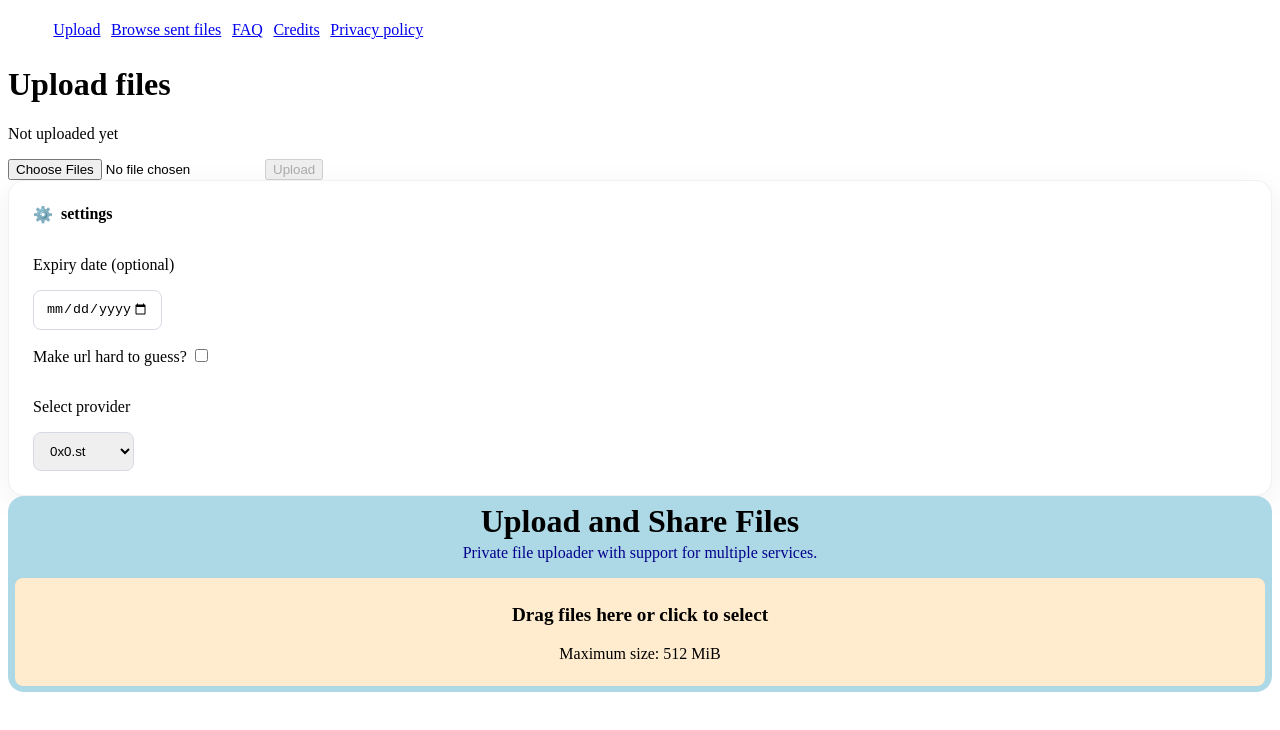
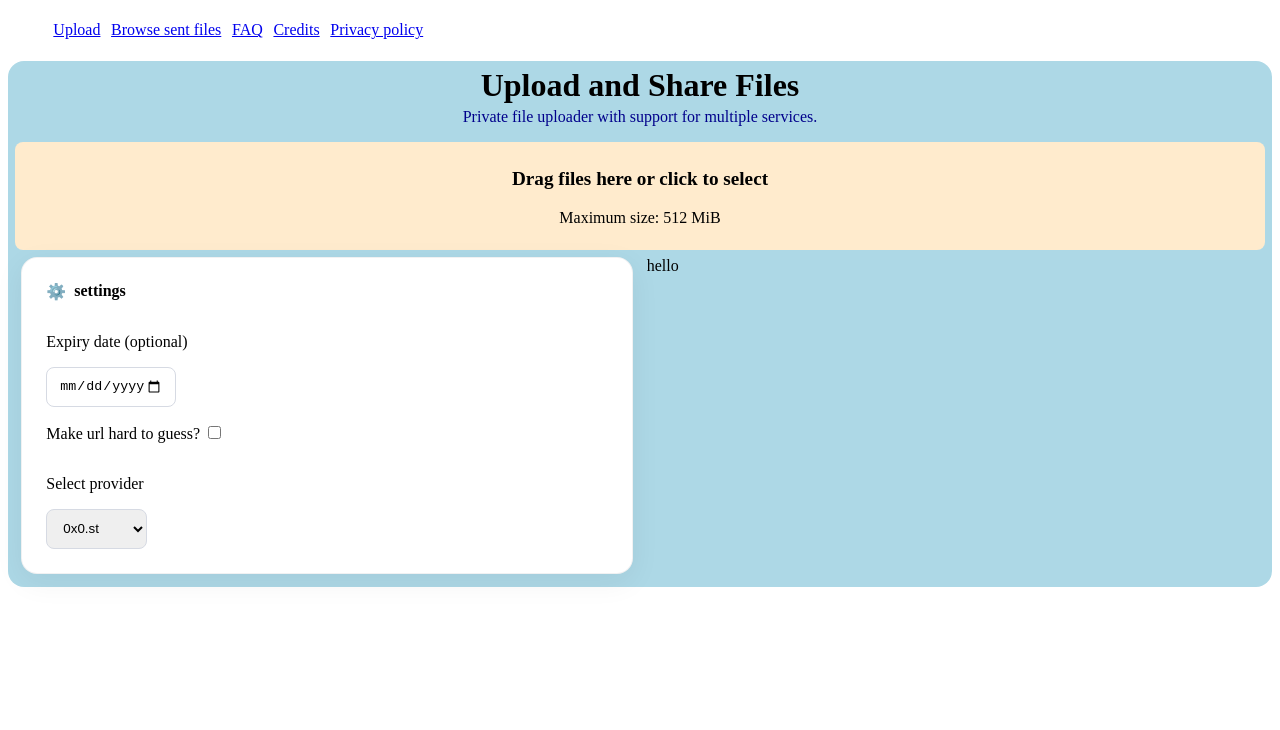
Before and after one commit to reptee/0x0-wrapper, a SvelteKit app: page / in a window 1280 px wide. Shown: the top 730 px of the page. Built offline with nearby package versions, Linux system fonts and the light colour scheme.

Commit message:
typeset skeleton for main panel

```diff
--- a/src/lib/components/FileUploadWidget.svelte
+++ b/src/lib/components/FileUploadWidget.svelte
@@ -156,11 +156,6 @@
   }
 </script>
 
-<section class={{ "has-files": previewMode }}>
-  <header class="headline">Upload and Share Files</header>
-  <p class="subheading">
-    Private file uploader with support for multiple services.
-  </p>
 <div
   role="button"
   aria-pressed={previewMode}
@@ -179,22 +174,17 @@
   }}
 >
   {#if !previewMode}
-      <!-- <CloudIcon> </CloudIcon> -->
     <p class="drag-here">Drag files here or click to select</p>
     <p class="max-size">Maximum size: {max_size} MiB</p>
-      <!-- Empty dialogue asking for dragging file or clicking to select files -->
   {:else}
-      <!-- When some files are already dragged, preview this files and allow to
-    override upload options -->
-      <!-- Should also present option to add more files -->
-      <ul
-        class="preview-list"
+    <ul class="preview-list">
+      {#each candidates as candidate, idx}
+        <li
+          class="file"
           onclick={(event) => {
             event.stopPropagation();
           }}
         >
-        {#each candidates as candidate, idx}
-          <li class="file">
           <div class="file-header">
             <button
               type="button"
@@ -208,8 +198,7 @@
             </button>
             <div class="file-meta">
               <strong>{candidate.file.name}</strong>
-                <span class="file-size">{formatBytes(candidate.file.size)}</span
-                >
+              <span class="file-size">{formatBytes(candidate.file.size)}</span>
             </div>
           </div>
           <label class="override-toggle">
@@ -264,7 +253,6 @@
     onchange={onInputChange}
   />
 </div>
-</section>
 
 <style lang="scss">
   .dropzone {
@@ -285,21 +273,8 @@
   }
 
   .drag-here,
-  .max-size,
-  .headline,
-  .subheading {
+  .max-size {
     text-align: center;
-  }
-
-  .headline {
-    font-size: 2rem;
-    font-weight: 700;
-  }
-
-  .subheading {
-    font-weight: 300;
-    color: darkblue;
-    margin-top: 3pt;
   }
 
   .drag-here {
@@ -308,12 +283,6 @@
   }
   .max-size {
     margin-top: 2pt;
-  }
-
-  section {
-    background-color: lightblue;
-    padding: 5pt;
-    border-radius: 1rem;
   }
 
   .preview-list {
@@ -376,7 +345,6 @@
     }
   }
 
-
   .override-toggle {
     display: flex;
     align-items: center;
--- /dev/null
+++ b/src/lib/components/UploadInfoPanel.svelte
@@ -0,0 +1,7 @@
+<script lang="ts">
+  import type { NullPointerProvider } from "$lib/types";
+
+  let { provider }: { provider: NullPointerProvider } = $props();
+</script>
+
+<div>hello</div>
--- a/src/routes/+page.svelte
+++ b/src/routes/+page.svelte
@@ -1,7 +1,9 @@
 <script lang="ts">
+  import { providers } from "$lib";
   import FileUploadWidget from "$lib/components/FileUploadWidget.svelte";
   import UploadConfigPanel from "$lib/components/UploadConfigPanel.svelte";
-  import type { UploadConfig } from "$lib/types";
+  import UploadInfoPanel from "$lib/components/UploadInfoPanel.svelte";
+  import type { NullPointerProvider, UploadConfig } from "$lib/types";
 
   let uploaded = $state<string | null>(null);
   let error = $state<string | null>(null);
@@ -17,6 +19,10 @@
     expires: null,
     secret: false,
   });
+
+  let provider = $derived<NullPointerProvider>(
+    providers[uploadConfig.provider],
+  );
 
   $inspect(uploadConfig);
 
@@ -58,29 +64,76 @@
   }
 </script>
 
-<h1>Upload files</h1>
+<!-- <h1>Upload files</h1> -->
+<!---->
+<!-- {#if uploaded} -->
+<!--   <p>Uploaded: {uploaded}</p> -->
+<!-- {:else if error} -->
+<!--   <p>{error}</p> -->
+<!-- {:else} -->
+<!--   <p>Not uploaded yet</p> -->
+<!-- {/if} -->
 
-{#if uploaded}
-  <p>Uploaded: {uploaded}</p>
-{:else if error}
-  <p>{error}</p>
-{:else}
-  <p>Not uploaded yet</p>
-{/if}
+<section class="main-panel">
+  <!-- <input type="file" multiple id="fileInput" bind:files /> -->
+  <!-- <button type="button" onclick={upload_files} disabled={!files}>Upload</button> -->
+  <!-- {#if files && Array.from(files).length !== 0} -->
+  <!--   <div> -->
+  <!--     <h2>Selected files</h2> -->
+  <!--     <ul> -->
+  <!--       {#each files as file} -->
+  <!--         <li>{file.name}</li> -->
+  <!--       {/each} -->
+  <!--     </ul> -->
+  <!--   </div> -->
+  <!-- {/if} -->
+  <div>
+    <header class="headline">Upload and Share Files</header>
+    <p class="subheading">
+      Private file uploader with support for multiple services.
+    </p>
+    <FileUploadWidget bind:files></FileUploadWidget>
+    <div class="panels-container">
+      <div class="flex-item">
+        <UploadConfigPanel bind:config={uploadConfig}></UploadConfigPanel>
+      </div>
+      <div class="flex-item">
+        <UploadInfoPanel {provider}></UploadInfoPanel>
+      </div>
+    </div>
+  </div>
+</section>
 
-<div>
-  <input type="file" multiple id="fileInput" bind:files />
-  <button type="button" onclick={upload_files} disabled={!files}>Upload</button>
-  {#if files && Array.from(files).length !== 0}
-    <div>
-      <h2>Selected files</h2>
-      <ul>
-        {#each files as file}
-          <li>{file.name}</li>
-        {/each}
-      </ul>
-    </div>
-  {/if}
-  <UploadConfigPanel bind:config={uploadConfig}></UploadConfigPanel>
-  <FileUploadWidget bind:files></FileUploadWidget>
-</div>
+<style lang="scss">
+  body {
+    background: blue;
+  }
+  .panels-container {
+    display: flex;
+  }
+  .flex-item {
+    flex: 1;
+    padding: 5pt;
+  }
+  .headline,
+  .subheading {
+    text-align: center;
+  }
+  .headline {
+    font-size: 2rem;
+    font-weight: 700;
+  }
+
+  .subheading {
+    font-weight: 300;
+    color: darkblue;
+    margin-top: 3pt;
+  }
+
+  .main-panel {
+    background-color: lightblue;
+    padding: 5pt;
+    border-radius: 1rem;
+  }
+
+</style>
```
Lines whose indentation alone changed are shown as unchanged.
